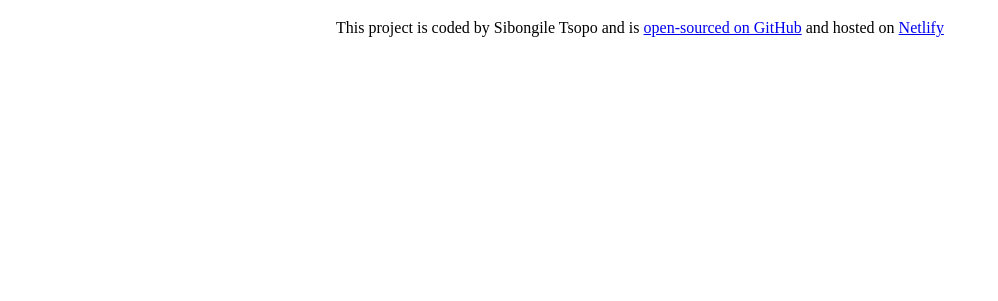
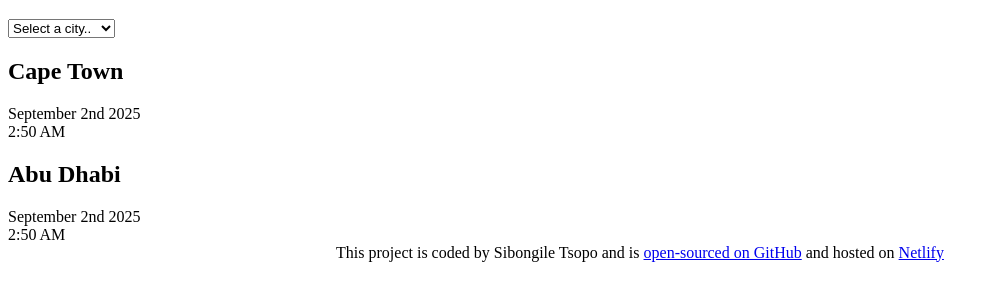
Before and after one commit to SibongileT88/World-Clock-Project, a plain HTML site: page index.html in a window 1280 px wide. Shown: the part 61-362 px from the top of the page, without its empty margins (0-998 px from the left). Drawn offline with Linux system fonts and the light colour scheme.

Commit message:
Added basic HTML to the structure

```diff
--- a/index.html
+++ b/index.html
@@ -7,7 +7,29 @@
     <title>World Clock Project</title>
   </head>
   <body>
-    <h1>World Clock</h1>
+    <div class="container">
+      <h1>World Clock</h1>
+
+      <select>
+        <option value="">Select a city..</option>
+
+        <option value="">Johannesburg</option>
+        <option value="">London</option>
+        <option value="">Bangkok</option>
+        <option value="">Dubai</option>
+      </select>
+      <div class="city">
+        <h2>Cape Town</h2>
+        <div class="date">September 2nd 2025</div>
+        <div class="time">2:50 AM</div>
+      </div>
+
+      <div class="city">
+        <h2>Abu Dhabi</h2>
+        <div class="date">September 2nd 2025</div>
+        <div class="time">2:50 AM</div>
+      </div>
+    </div>
     <footer>
       This project is coded by Sibongile Tsopo and is
       <a
```
